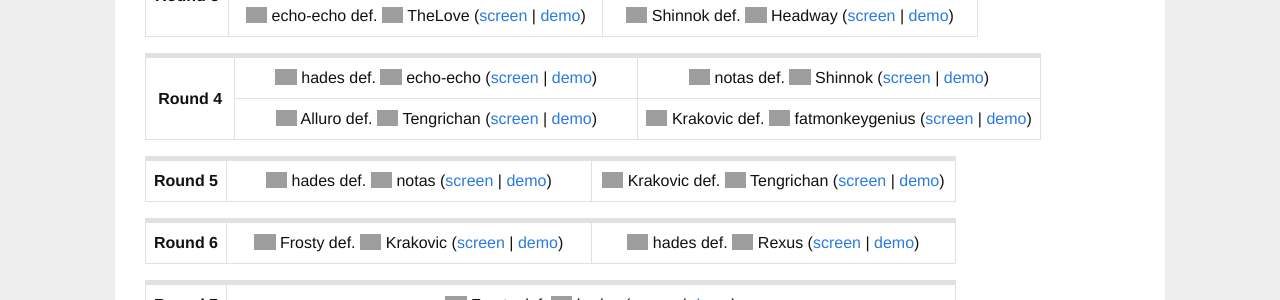
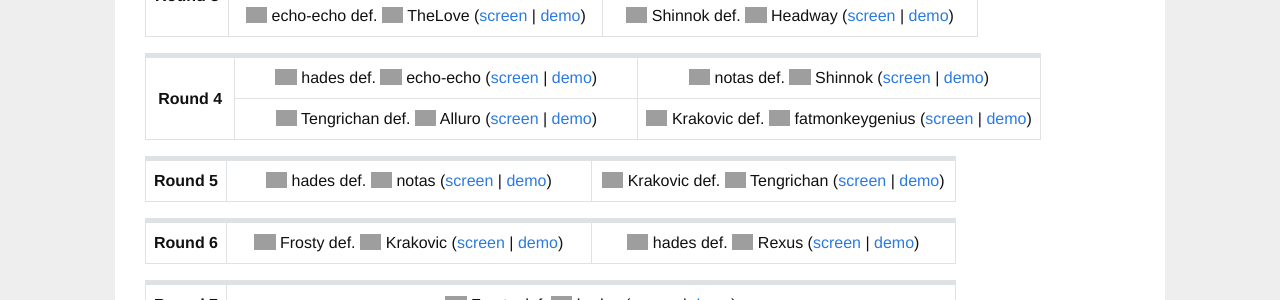
Before and after one commit to sauerduels/website, a Jekyll site: the page built from _events/sd30-insta.md, in a window 1280 px wide, cut to the strip 1823-2123 px from the top of the page. Built offline with Jekyll 4.4.1, drawn with Linux system fonts in a browser that asks for light colours; a script that is not in the unit is left out; grey boxes are pictures that could not be loaded.

```diff
--- a/_events/sd30-insta.md
+++ b/_events/sd30-insta.md
@@ -117,7 +117,7 @@ brackets:
         slug: sd30_lb_echo-echo_vs_hades
       - result: notas def. Shinnok
         slug: sd30_lb_notas_vs_shinnok
-      - result: Alluro def. Tengrichan
+      - result: Tengrichan def. Alluro
         slug: sd30_lb_alluro_vs_tengrichan
       - result: Krakovic def. fatmonkeygenius
         slug: sd30_lb_fatmonkeygenius_vs_krakovic
```
